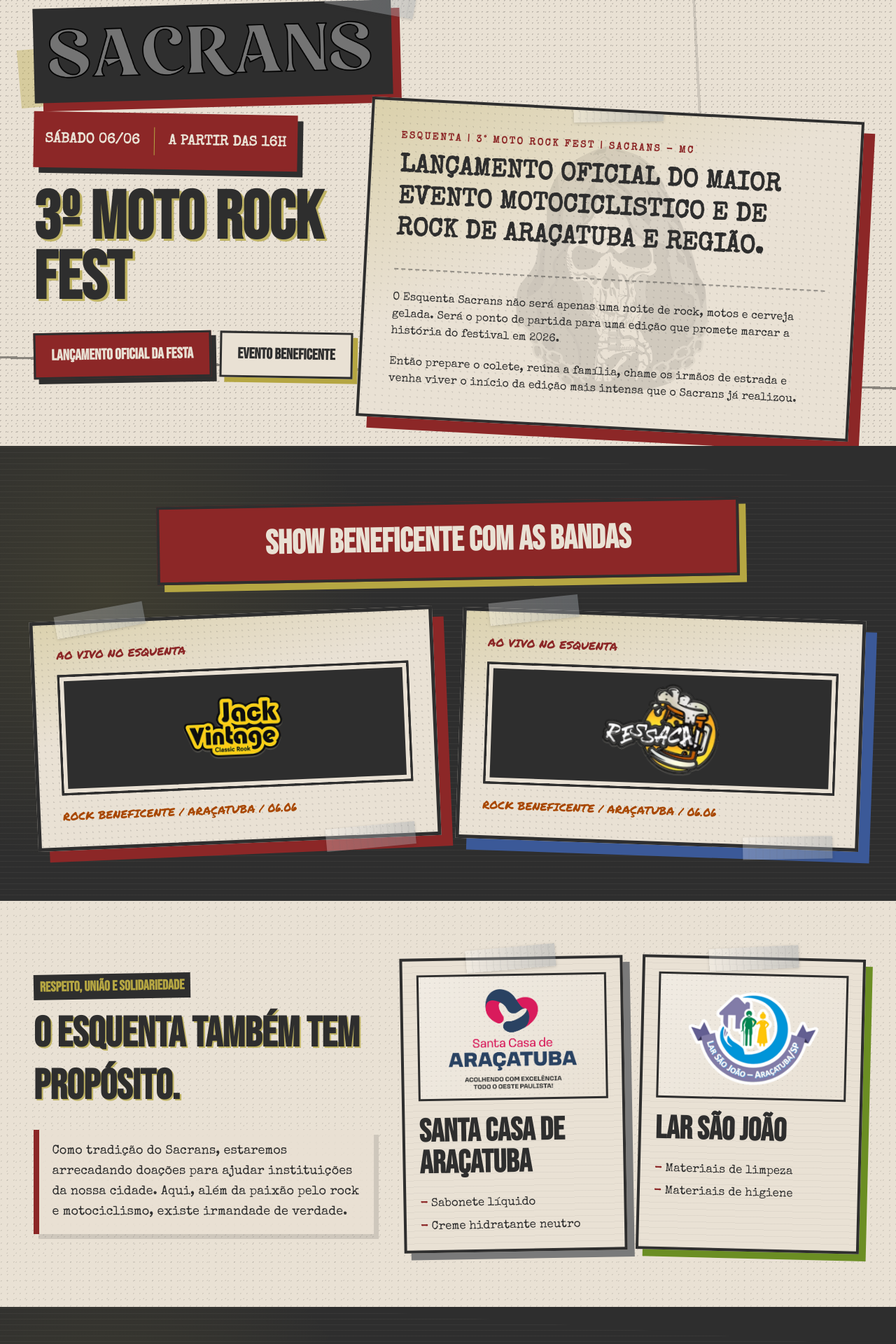
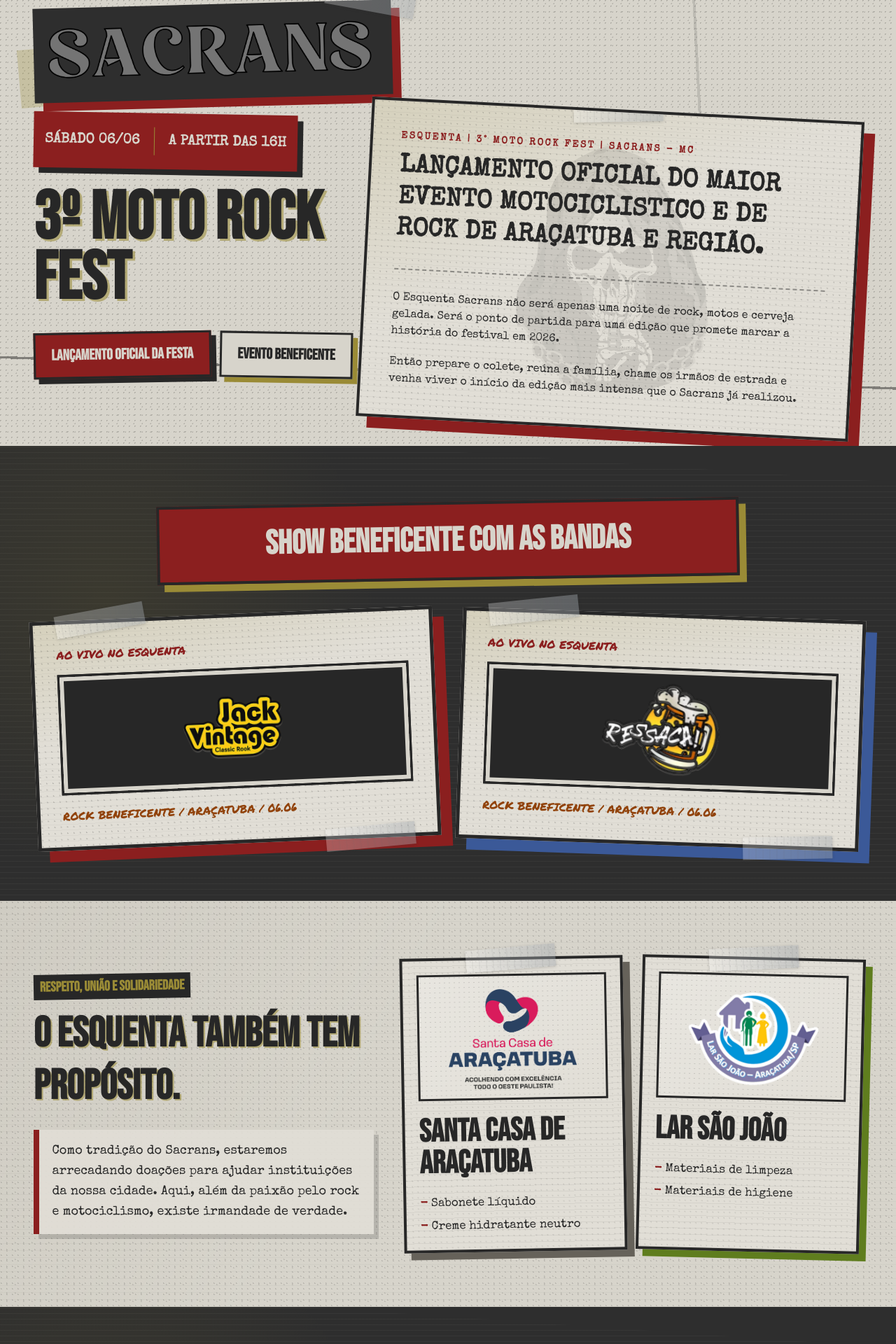
Before and after one commit to brunohhomem/sacrans-lp-1, a React (Vite) app: page / in a window 1280 px wide. Shown: the part 280-2200 px from the top of the page at 70% size. Built offline with nearby package versions, Linux system fonts and the light colour scheme.

Commit message:
feat: design v0.4.1 - adjust colors

```diff
--- a/src/App.css
+++ b/src/App.css
@@ -3,15 +3,17 @@
 :root {
   color-scheme: light dark;
   font-family: "Special Elite", "Courier New", monospace;
-  background: #e9e1d4;
-  --ink: #2e2e2e;
-  --paper: #e9e1d4;
-  --gold: #b5a642;
-  --red: #8c2727;
-  --olive: #6b8e23;
+  background: #d7d4cb;
+  --ink: #272727;
+  --paper: #d7d4cb;
+  --paper-light: #e1ded6;
+  --paper-stain: #b9b5aa;
+  --gold: #9a8b36;
+  --red: #8b1f1f;
+  --olive: #5f7d1e;
   --blue: #3b5998;
-  --ash: #7a7a7a;
-  --rust: #a84700;
+  --ash: #66625a;
+  --rust: #91420a;
 }
 
 html {
@@ -21,11 +23,12 @@
 body {
   margin: 0;
   background:
-    radial-gradient(circle at 16% 18%, rgba(46, 46, 46, 0.12) 0 1px, transparent 1px),
-    radial-gradient(circle at 78% 64%, rgba(46, 46, 46, 0.1) 0 1px, transparent 1px),
-    linear-gradient(90deg, rgba(46, 46, 46, 0.04) 1px, transparent 1px),
-    #e9e1d4;
-  background-size: 13px 13px, 19px 19px, 38px 38px, auto;
+    radial-gradient(circle at 16% 18%, rgba(39, 39, 39, 0.18) 0 1px, transparent 1.35px),
+    radial-gradient(circle at 78% 64%, rgba(39, 39, 39, 0.14) 0 1px, transparent 1.2px),
+    linear-gradient(90deg, rgba(39, 39, 39, 0.06) 1px, transparent 1px),
+    linear-gradient(0deg, rgba(139, 31, 31, 0.025), rgba(39, 39, 39, 0.045)),
+    var(--paper);
+  background-size: 11px 11px, 17px 17px, 34px 34px, auto, auto;
 }
 
 a {
@@ -35,10 +38,12 @@
 .hero-shell {
   color: var(--ink);
   background:
-    linear-gradient(176deg, rgba(233, 225, 212, 0) 78%, #2e2e2e 78.2%),
-    radial-gradient(circle at 80% 18%, rgba(181, 166, 66, 0.26), transparent 22rem),
-    radial-gradient(circle at 16% 86%, rgba(140, 39, 39, 0.2), transparent 24rem),
-    #e9e1d4;
+    linear-gradient(176deg, rgba(215, 212, 203, 0) 78%, #2e2e2e 78.2%),
+    radial-gradient(circle at 80% 18%, rgba(154, 139, 54, 0.18), transparent 22rem),
+    radial-gradient(circle at 16% 86%, rgba(139, 31, 31, 0.24), transparent 24rem),
+    linear-gradient(90deg, rgba(39, 39, 39, 0.06) 1px, transparent 1px),
+    var(--paper);
+  background-size: auto, auto, auto, 36px 36px, auto;
 }
 
 .grit-layer {
@@ -78,7 +83,7 @@
   height: 5.2rem;
   width: 13rem;
   rotate: -5deg;
-  background: rgba(181, 166, 66, 0.38);
+  background: rgba(154, 139, 54, 0.28);
 }
 
 .brush-title {
@@ -93,7 +98,7 @@
 .headline-ransom {
   font-family: "Bebas Neue", Impact, "Arial Narrow Bold", sans-serif;
   letter-spacing: 0;
-  text-shadow: 0.035em 0.035em 0 rgba(181, 166, 66, 0.78);
+  text-shadow: 0.035em 0.035em 0 rgba(154, 139, 54, 0.56);
 }
 
 .logo-cutout {
@@ -104,7 +109,7 @@
   rotate: -1.5deg;
   background: #2e2e2e;
   padding: 0.65rem 1rem;
-  box-shadow: 12px 12px 0 #8c2727;
+  box-shadow: 12px 12px 0 var(--red);
 }
 
 .logo-cutout::after,
@@ -139,10 +144,10 @@
 
 .paper-note {
   position: relative;
-  background: rgba(233, 225, 212, 0.82);
+  background: rgba(225, 222, 214, 0.9);
   border-left: 8px solid var(--red);
   padding: 1rem 1.15rem;
-  box-shadow: 7px 7px 0 rgba(46, 46, 46, 0.14);
+  box-shadow: 7px 7px 0 rgba(39, 39, 39, 0.18);
 }
 
 .logo-image-frame {
@@ -151,9 +156,9 @@
   place-items: center;
   border: 3px solid var(--ink);
   background:
-    radial-gradient(circle at 30% 22%, rgba(46, 46, 46, 0.12) 0 1px, transparent 1px),
-    linear-gradient(135deg, rgba(255, 255, 255, 0.34), transparent),
-    #e9e1d4;
+    radial-gradient(circle at 30% 22%, rgba(39, 39, 39, 0.16) 0 1px, transparent 1px),
+    linear-gradient(135deg, rgba(255, 255, 255, 0.24), transparent),
+    var(--paper-light);
   background-size: 7px 7px, auto, auto;
   padding: 1rem 1.25rem;
 }
@@ -179,7 +184,7 @@
 
 .band-logo-frame .logo-image {
   max-height: 8.5rem;
-  filter: drop-shadow(0 2px 0 rgba(233, 225, 212, 0.18));
+  filter: drop-shadow(0 2px 0 rgba(215, 212, 203, 0.2));
 }
 
 .donation-logo-frame {
@@ -234,12 +239,13 @@
   rotate: 2deg;
   border: 4px solid var(--ink);
   background:
-    radial-gradient(circle at 24% 18%, rgba(46, 46, 46, 0.16) 0 1px, transparent 1px),
-    linear-gradient(154deg, rgba(181, 166, 66, 0.28), transparent 42%),
-    #e9e1d4;
-  background-size: 10px 10px, auto, auto;
+    radial-gradient(circle at 24% 18%, rgba(39, 39, 39, 0.2) 0 1px, transparent 1px),
+    repeating-linear-gradient(0deg, rgba(39, 39, 39, 0.045) 0 1px, transparent 1px 8px),
+    linear-gradient(154deg, rgba(154, 139, 54, 0.16), transparent 42%),
+    var(--paper-light);
+  background-size: 9px 9px, auto, auto, auto;
   padding: clamp(1.25rem, 4vw, 2.5rem);
-  box-shadow: 16px 16px 0 #8c2727;
+  box-shadow: 16px 16px 0 var(--red);
 }
 
 .hero-info-panel {
@@ -298,25 +304,29 @@
   position: relative;
   background:
     linear-gradient(184deg, #2e2e2e 0 7%, transparent 7.2%),
-    radial-gradient(circle at 12% 34%, rgba(181, 166, 66, 0.12), transparent 24rem),
-    repeating-linear-gradient(0deg, rgba(233, 225, 212, 0.05) 0 1px, transparent 1px 8px),
+    radial-gradient(circle at 12% 34%, rgba(154, 139, 54, 0.12), transparent 24rem),
+    repeating-linear-gradient(0deg, rgba(215, 212, 203, 0.05) 0 1px, transparent 1px 8px),
     #2e2e2e;
 }
 
 .paper-section {
   background:
-    radial-gradient(circle at 20% 30%, rgba(46, 46, 46, 0.12) 0 1px, transparent 1px),
-    radial-gradient(circle at 80% 70%, rgba(46, 46, 46, 0.1) 0 1px, transparent 1px),
-    #e9e1d4;
-  background-size: 9px 9px, 13px 13px, auto;
+    radial-gradient(circle at 20% 30%, rgba(39, 39, 39, 0.17) 0 1px, transparent 1px),
+    radial-gradient(circle at 80% 70%, rgba(39, 39, 39, 0.14) 0 1px, transparent 1px),
+    repeating-linear-gradient(0deg, rgba(39, 39, 39, 0.035) 0 1px, transparent 1px 10px),
+    linear-gradient(118deg, rgba(185, 181, 170, 0.24), transparent 42%),
+    var(--paper);
+  background-size: 8px 8px, 12px 12px, auto, auto, auto;
 }
 
 .final-call {
   background:
-    radial-gradient(circle at 20% 30%, rgba(46, 46, 46, 0.12) 0 1px, transparent 1px),
-    radial-gradient(circle at 80% 70%, rgba(46, 46, 46, 0.1) 0 1px, transparent 1px),
-    #e9e1d4;
-  background-size: 9px 9px, 13px 13px, auto;
+    radial-gradient(circle at 20% 30%, rgba(39, 39, 39, 0.17) 0 1px, transparent 1px),
+    radial-gradient(circle at 80% 70%, rgba(39, 39, 39, 0.14) 0 1px, transparent 1px),
+    repeating-linear-gradient(0deg, rgba(39, 39, 39, 0.035) 0 1px, transparent 1px 10px),
+    linear-gradient(118deg, rgba(185, 181, 170, 0.24), transparent 42%),
+    var(--paper);
+  background-size: 8px 8px, 12px 12px, auto, auto, auto;
 }
 
 .final-address {
@@ -325,10 +335,11 @@
   gap: 1.25rem;
   border: 4px solid var(--ink);
   background:
-    radial-gradient(circle at 24% 18%, rgba(46, 46, 46, 0.16) 0 1px, transparent 1px),
-    linear-gradient(154deg, rgba(181, 166, 66, 0.28), transparent 42%),
-    #e9e1d4;
-  background-size: 10px 10px, auto, auto;
+    radial-gradient(circle at 24% 18%, rgba(39, 39, 39, 0.2) 0 1px, transparent 1px),
+    repeating-linear-gradient(0deg, rgba(39, 39, 39, 0.045) 0 1px, transparent 1px 8px),
+    linear-gradient(154deg, rgba(154, 139, 54, 0.16), transparent 42%),
+    var(--paper-light);
+  background-size: 9px 9px, auto, auto, auto;
   padding: clamp(1.25rem, 4vw, 2rem);
   box-shadow: 14px 14px 0 var(--red);
   rotate: 1.5deg;
@@ -358,10 +369,11 @@
   min-height: 9.6rem;
   border: 3px solid var(--ink);
   background:
-    linear-gradient(160deg, rgba(255, 255, 255, 0.45), transparent 48%),
-    #e9e1d4;
+    radial-gradient(circle at 16% 22%, rgba(39, 39, 39, 0.14) 0 1px, transparent 1px),
+    linear-gradient(160deg, rgba(255, 255, 255, 0.25), transparent 48%),
+    var(--paper-light);
   padding: 1.35rem;
-  box-shadow: 10px 10px 0 rgba(181, 166, 66, 0.82);
+  box-shadow: 10px 10px 0 rgba(154, 139, 54, 0.74);
 }
 
 .reveal-item[data-note="0"] {
@@ -401,8 +413,10 @@
   rotate: -1deg;
   border: 4px solid var(--ink);
   background:
-    repeating-linear-gradient(0deg, rgba(46, 46, 46, 0.05) 0 1px, transparent 1px 9px),
-    #e9e1d4;
+    radial-gradient(circle at 18% 20%, rgba(39, 39, 39, 0.12) 0 1px, transparent 1px),
+    repeating-linear-gradient(0deg, rgba(39, 39, 39, 0.065) 0 1px, transparent 1px 9px),
+    var(--paper-light);
+  background-size: 8px 8px, auto, auto;
   padding: 1.25rem;
   box-shadow: 10px 10px 0 var(--ash);
 }
@@ -467,10 +481,11 @@
   min-height: 18rem;
   border: 5px solid var(--ink);
   background:
-    radial-gradient(circle at 20% 15%, rgba(46, 46, 46, 0.18) 0 1px, transparent 1px),
-    linear-gradient(165deg, rgba(181, 166, 66, 0.26), transparent 38%),
-    #e9e1d4;
-  background-size: 9px 9px, auto, auto;
+    radial-gradient(circle at 20% 15%, rgba(39, 39, 39, 0.22) 0 1px, transparent 1px),
+    repeating-linear-gradient(0deg, rgba(39, 39, 39, 0.04) 0 1px, transparent 1px 8px),
+    linear-gradient(165deg, rgba(154, 139, 54, 0.16), transparent 38%),
+    var(--paper-light);
+  background-size: 9px 9px, auto, auto, auto;
   padding: 2rem;
   box-shadow: 16px 16px 0 var(--red);
 }
@@ -534,9 +549,9 @@
 }
 
 .site-footer {
-  border-top: 5px dashed rgba(233, 225, 212, 0.42);
+  border-top: 5px dashed rgba(215, 212, 203, 0.42);
   background:
-    radial-gradient(circle at 70% 20%, rgba(181, 166, 66, 0.12), transparent 18rem),
+    radial-gradient(circle at 70% 20%, rgba(154, 139, 54, 0.12), transparent 18rem),
     #2e2e2e;
 }
 
--- a/src/components/DonationsSection.tsx
+++ b/src/components/DonationsSection.tsx
@@ -13,10 +13,10 @@
       <div className="mx-auto grid max-w-7xl gap-10 lg:grid-cols-[0.85fr_1.15fr] lg:items-center">
         <div>
           <p className="eyebrow">Respeito, união e solidariedade</p>
-          <h2 className="headline-ransom mt-3 text-4xl font-black uppercase leading-tight text-[#2e2e2e] sm:text-6xl">
+          <h2 className="headline-ransom mt-3 text-4xl font-black uppercase leading-tight text-[#272727] sm:text-6xl">
             O esquenta também tem propósito.
           </h2>
-          <p className="paper-note mt-6 text-lg leading-relaxed text-[#2e2e2e]">
+          <p className="paper-note mt-6 text-lg leading-relaxed text-[#272727]">
             Como tradição do Sacrans, estaremos arrecadando doações para ajudar instituições da nossa cidade. Aqui, além
             da paixão pelo rock e motociclismo, existe irmandade de verdade.
           </p>
--- a/src/components/FinalCallSection.tsx
+++ b/src/components/FinalCallSection.tsx
@@ -5,22 +5,22 @@
     <section className="final-call px-5 py-20 sm:px-8 lg:px-12">
       <div className="mx-auto grid max-w-7xl gap-10 lg:grid-cols-[1fr_0.8fr] lg:items-center">
         <div className="max-w-4xl">
-          <p className="brush-title w-fit text-4xl font-black uppercase text-[#8c2727] sm:text-6xl">
+          <p className="brush-title w-fit text-4xl font-black uppercase text-[#8b1f1f] sm:text-6xl">
             Araçatuba vai tremer
           </p>
-          <h2 className="headline-ransom mt-7 text-4xl font-black uppercase leading-tight text-[#2e2e2e] sm:text-6xl">
+          <h2 className="headline-ransom mt-7 text-4xl font-black uppercase leading-tight text-[#272727] sm:text-6xl">
             O 3º Sacrans Moto Rock Fest está chegando.
           </h2>
-          <p className="paper-note mt-6 max-w-3xl text-lg leading-relaxed text-[#2e2e2e]">
+          <p className="paper-note mt-6 max-w-3xl text-lg leading-relaxed text-[#272727]">
             Uma noite feita para quem vive a cultura do rock, das motos e da irmandade sobre duas rodas.
           </p>
         </div>
 
         <aside className="final-address taped-panel">
           <div>
-            <p className="text-sm font-black uppercase tracking-[0.18em] text-[#8c2727]">Sábado 06/06 - 16h</p>
-            <h3 className="mt-3 text-3xl font-black uppercase leading-tight text-[#2e2e2e]">Praça Hugo Lippi Junior 440</h3>
-            <p className="mt-2 text-lg font-bold text-[#2e2e2e]">Em frente ao Vitrola Vintage Bar</p>
+            <p className="text-sm font-black uppercase tracking-[0.18em] text-[#8b1f1f]">Sábado 06/06 - 16h</p>
+            <h3 className="mt-3 text-3xl font-black uppercase leading-tight text-[#272727]">Praça Hugo Lippi Junior 440</h3>
+            <p className="mt-2 text-lg font-bold text-[#272727]">Em frente ao Vitrola Vintage Bar</p>
           </div>
           <div className="final-animation">
             <EventAnimation />
--- a/src/components/HeroSection.tsx
+++ b/src/components/HeroSection.tsx
@@ -5,7 +5,7 @@
 export function HeroSection() {
   return (
     <section className="hero-shell relative isolate min-h-screen px-5 py-6 sm:px-8 lg:px-12">
-      <div className="absolute inset-0 -z-20 bg-[#e9e1d4]" />
+      <div className="absolute inset-0 -z-20 bg-[#d7d4cb]" />
       <div className="grit-layer absolute inset-0 -z-10" />
 
       <nav className="zine-nav mx-auto flex max-w-7xl items-center justify-between gap-4">
@@ -19,18 +19,18 @@
 
       <div className="mx-auto grid max-w-7xl gap-10 pt-12 lg:grid-cols-[0.82fr_1fr] lg:items-center lg:pt-16">
         <div className="hero-copy max-w-3xl">
-          <p className="brush-title mb-1 text-5xl font-black uppercase leading-none text-[#8c2727] sm:text-7xl">
+          <p className="brush-title mb-1 text-5xl font-black uppercase leading-none text-[#8b1f1f] sm:text-7xl">
             Esquenta
           </p>
           <div className="logo-cutout">
             <img src={sacranLogo} alt="Sacrans" className="w-full max-w-[30rem]" />
           </div>
-          <div className="date-strip mb-7 flex flex-wrap items-center gap-x-5 gap-y-3 py-5 text-lg font-bold uppercase text-[#e9e1d4] sm:text-xl">
+          <div className="date-strip mb-7 flex flex-wrap items-center gap-x-5 gap-y-3 py-5 text-lg font-bold uppercase text-[#d7d4cb] sm:text-xl">
             <span>Sábado 06/06</span>
-            <span className="hidden h-10 w-px bg-[#b5a642] sm:block" />
+            <span className="hidden h-10 w-px bg-[#9a8b36] sm:block" />
             <span>A partir das 16h</span>
           </div>
-          <h1 className="headline-ransom max-w-3xl text-5xl font-black uppercase leading-[0.9] text-[#2e2e2e] sm:text-7xl lg:text-8xl">
+          <h1 className="headline-ransom max-w-3xl text-5xl font-black uppercase leading-[0.9] text-[#272727] sm:text-7xl lg:text-8xl">
             3º Moto Rock Fest
           </h1>
           <div className="mt-8 flex flex-col gap-3 text-base font-bold sm:flex-row">
@@ -48,11 +48,11 @@
 
       <div className="mx-auto max-w-7xl">
         <aside className="info-panel hero-info-panel taped-panel">
-          <p className="text-sm font-black uppercase tracking-[0.18em] text-[#8c2727]">ESQUENTA | 3° MOTO ROCK FEST | SACRANS - MC</p>
-          <h2 className="mt-3 text-3xl font-black uppercase leading-tight text-[#2e2e2e] sm:text-4xl">
+          <p className="text-sm font-black uppercase tracking-[0.18em] text-[#8b1f1f]">ESQUENTA | 3° MOTO ROCK FEST | SACRANS - MC</p>
+          <h2 className="mt-3 text-3xl font-black uppercase leading-tight text-[#272727] sm:text-4xl">
             Lançamento oficial do maior evento motociclistico e de rock de Araçatuba e região.
           </h2>
-          <div className="mt-8 space-y-5 border-t-2 border-dashed border-[#2e2e2e]/45 pt-7 text-[#2e2e2e]">
+          <div className="mt-8 space-y-5 border-t-2 border-dashed border-[#272727]/45 pt-7 text-[#272727]">
             <p>
               O Esquenta Sacrans não será apenas uma noite de rock, motos e cerveja gelada. Será o ponto de partida para uma edição que promete marcar a história do festival em 2026.
             </p>
--- a/src/components/RevealsSection.tsx
+++ b/src/components/RevealsSection.tsx
@@ -6,7 +6,7 @@
       <div className="mx-auto max-w-7xl">
         <div className="max-w-4xl">
           <p className="eyebrow">Durante o evento</p>
-          <h2 className="headline-ransom mt-3 text-4xl font-black uppercase leading-tight text-[#e9e1d4] sm:text-6xl">
+          <h2 className="headline-ransom mt-3 text-4xl font-black uppercase leading-tight text-[#d7d4cb] sm:text-6xl">
             Tudo que está sendo preparado será revelado oficialmente.
           </h2>
         </div>
```
